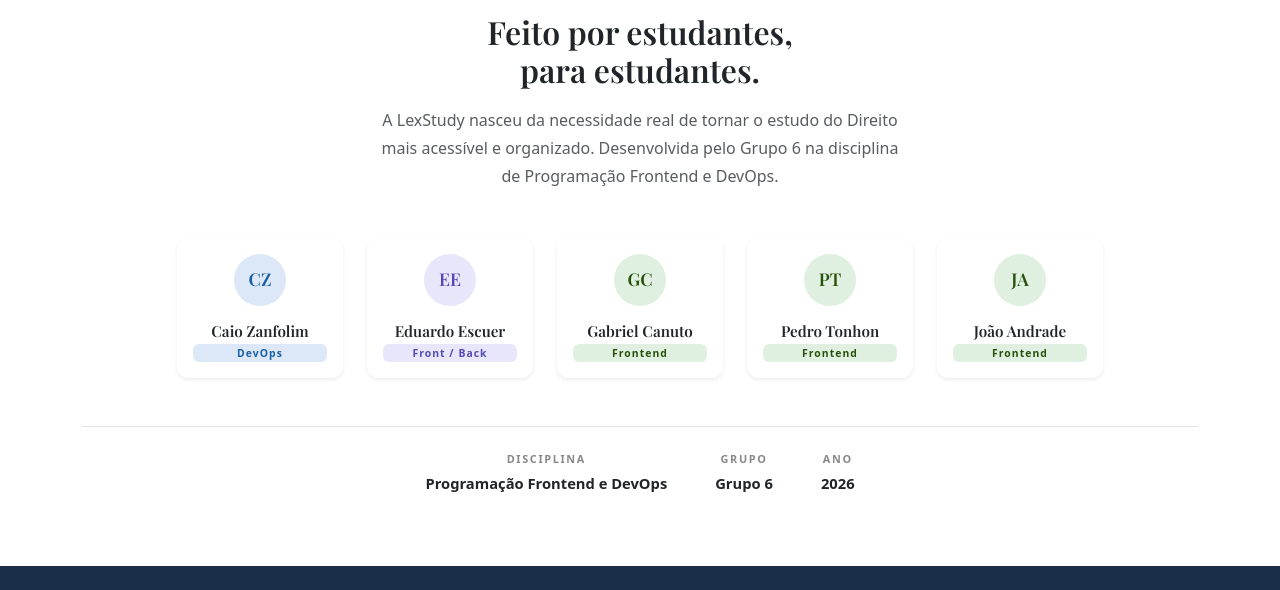
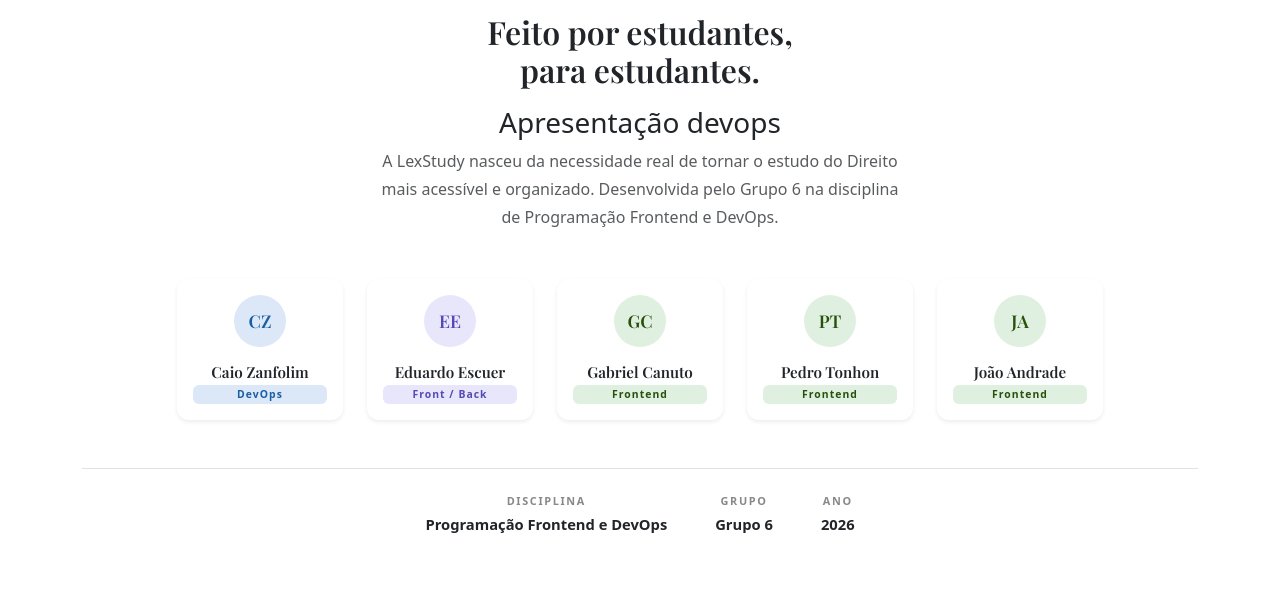
Before and after one commit to CaioZCunha/lexstudy-platform, a website: page index.html in a window 1280 px wide. Shown: the part 1192-1782 px from the top of the page. Drawn offline with nearby package versions, Linux system fonts and the light colour scheme.

Commit message:
fizemos a alteração novamente

```diff
--- a/index.html
+++ b/index.html
@@ -179,6 +179,8 @@
                         Sobre o Projeto
                     </span>
                     <h2 class="logo-font text-dark mb-3">Feito por estudantes,<br>para estudantes.</h2>
+
+                    <h3>Apresentação devops</h3>
                     <p class="text-muted mx-auto" style="max-width:520px;font-size:1rem;line-height:1.75;">
                         A LexStudy nasceu da necessidade real de tornar o estudo do Direito mais acessível e organizado.
                         Desenvolvida pelo Grupo 6 na disciplina de Programação Frontend e DevOps.
```
